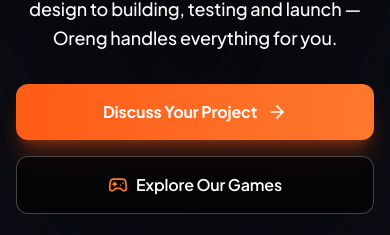
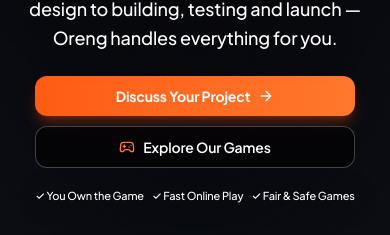
Before and after one commit to digitalbuddiesspune/orenge, a React (Vite) app in the folder frontend/: page / in a window 390 px wide. Shown: the part 317-552 px from the top of the page. Built offline with nearby package versions, Linux system fonts and the light colour scheme; no server answers.

Commit message:
style: optimize hero CTA button sizes on mobile screens

```diff
--- a/frontend/src/components/home/HeroShowreel.tsx
+++ b/frontend/src/components/home/HeroShowreel.tsx
@@ -71,20 +71,20 @@
           </p>
 
           {/* Action CTAs */}
-          <div className="mt-8 flex flex-col sm:flex-row items-center justify-center gap-4">
+          <div className="mt-6 sm:mt-8 flex flex-col sm:flex-row items-center justify-center gap-2.5 sm:gap-4 max-w-xs sm:max-w-none mx-auto">
             <button
               onClick={() => openConsultationModal('Custom Game Development')}
-              className="w-full sm:w-auto px-8 py-4 rounded-xl bg-gradient-to-r from-[#FF5B14] to-[#FF782D] text-white font-bold text-base shadow-xl shadow-[#FF5B14]/30 hover:opacity-95 transition cursor-pointer flex items-center justify-center gap-2.5"
+              className="w-full sm:w-auto px-5 sm:px-8 py-2.5 sm:py-3.5 rounded-xl bg-gradient-to-r from-[#FF5B14] to-[#FF782D] text-white font-bold text-sm sm:text-base shadow-lg shadow-[#FF5B14]/30 hover:opacity-95 transition cursor-pointer flex items-center justify-center gap-2"
             >
               <span>Discuss Your Project</span>
-              <ArrowRight className="w-5 h-5" />
+              <ArrowRight className="w-4 h-4 sm:w-5 sm:h-5" />
             </button>
 
             <button
               onClick={() => navigate('games')}
-              className="w-full sm:w-auto px-8 py-4 rounded-xl bg-black/55 border border-white/25 text-white font-semibold text-base hover:bg-black/70 transition cursor-pointer flex items-center justify-center gap-2 backdrop-blur-sm"
+              className="w-full sm:w-auto px-5 sm:px-8 py-2.5 sm:py-3.5 rounded-xl bg-black/55 border border-white/25 text-white font-semibold text-sm sm:text-base hover:bg-black/70 transition cursor-pointer flex items-center justify-center gap-2 backdrop-blur-sm"
             >
-              <Gamepad2 className="w-5 h-5 text-[#FF782D]" />
+              <Gamepad2 className="w-4 h-4 sm:w-5 sm:h-5 text-[#FF782D]" />
               <span>Explore Our Games</span>
             </button>
           </div>
```
